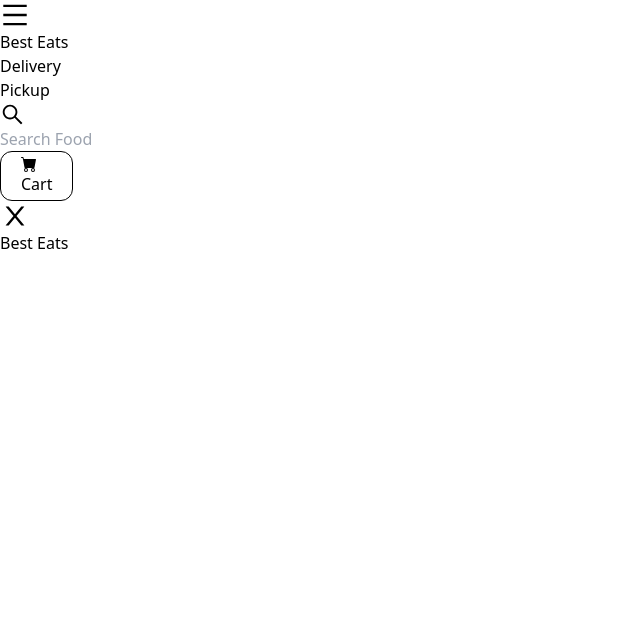
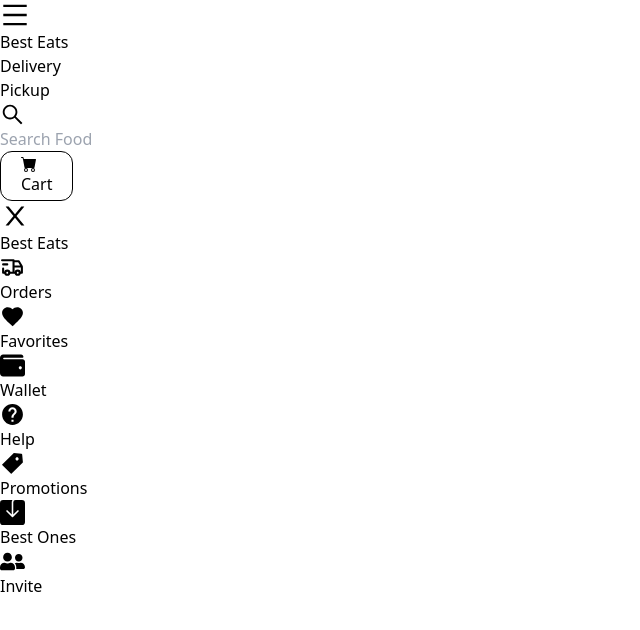
Before and after one commit to Elul-Asfaha/Delivery, a React (Vite) app: page / in a window 1280 px wide. Shown: the top 630 px of the page, without its empty margins (0-640 px from the left). Built offline with nearby package versions, Linux system fonts and the light colour scheme.

Commit message:
will come back later to work on the search part

```diff
--- a/src/components/NavBar.tsx
+++ b/src/components/NavBar.tsx
@@ -1,12 +1,23 @@
-import { AiOutlineMenu, AiOutlineSearch, AiOutlineClose } from "react-icons/ai";
-import { BsFillCartFill } from "react-icons/bs";
+import { useState } from "react";
+import {
+    AiOutlineMenu,
+    AiOutlineSearch,
+    AiOutlineClose,
+    AiFillTag,
+} from "react-icons/ai";
+import { BsFillCartFill, BsFillSaveFill } from "react-icons/bs";
+import { TbTruckDelivery } from "react-icons/tb";
+import { MdFavorite, MdHelp } from "react-icons/md";
+import { FaWallet } from "react-icons/fa";
+import { FaUserFriends } from "react-icons/fa";
+const NavBar = () => {
+    const [nav, setNav] = useState(false);
 
-const NavBar = () => {
     return (
         <div className='max-w-[1640px] mx-auto flex justify-between items-center p-4'>
             {/* left side*/}
             <div className='flex items-center'>
-                <div className='cursor-pointer'>
+                <div className='cursor-pointer' onClick={() => setNav(!nav)}>
                     <AiOutlineMenu size={30} />
                 </div>
                 <h1 className='text-2xl sm:text-3xl lg:text-4xl px-2'>
@@ -32,15 +43,56 @@
                 Cart
             </button>
             {/* mobile menu */}
-            <div className='bg-black/80 fixed w-full h-screen z-10 top-0 left-0'></div>
-            <div className='fixed top-0 left-0 w-[300px] h-screen bg-white z-10 duration-300'>
+            {nav && (
+                <div className='bg-black/80 fixed w-full h-screen z-10 top-0 left-0'></div>
+            )}
+
+            <div
+                className={
+                    nav
+                        ? "fixed top-0 left-0 w-[300px] h-screen bg-white z-10 duration-300"
+                        : "fixed top-0 left-[-100%]"
+                }
+            >
                 <AiOutlineClose
                     size={30}
                     className='absolute right-4 top-4 cursor-pointer'
+                    onClick={() => setNav(!nav)}
                 />
                 <h2 className='text-2xl p-4'>
                     Best <span className='font-bold'>Eats</span>
                 </h2>
+                <nav>
+                    <ul className='flex flex-col p-4 text-gray-800'>
+                        <li className='text-xl py-4 flex'>
+                            <TbTruckDelivery size={25} className='mr-4' />
+                            Orders
+                        </li>
+                        <li className='text-xl py-4 flex'>
+                            <MdFavorite size={25} className='mr-4' />
+                            Favorites
+                        </li>
+                        <li className='text-xl py-4 flex'>
+                            <FaWallet size={25} className='mr-4' />
+                            Wallet
+                        </li>
+                        <li className='text-xl py-4 flex'>
+                            <MdHelp size={25} className='mr-4' /> Help
+                        </li>
+                        <li className='text-xl py-4 flex'>
+                            <AiFillTag size={25} className='mr-4' />
+                            Promotions
+                        </li>
+                        <li className='text-xl py-4 flex'>
+                            <BsFillSaveFill size={25} className='mr-4' /> Best
+                            Ones
+                        </li>
+                        <li className='text-xl py-4 flex'>
+                            <FaUserFriends size={25} className='mr-4' />
+                            Invite
+                        </li>
+                    </ul>
+                </nav>
             </div>
         </div>
     );
```
